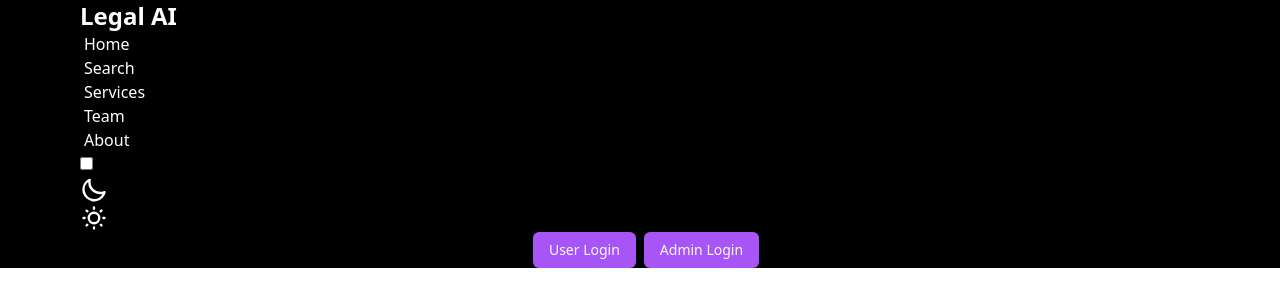
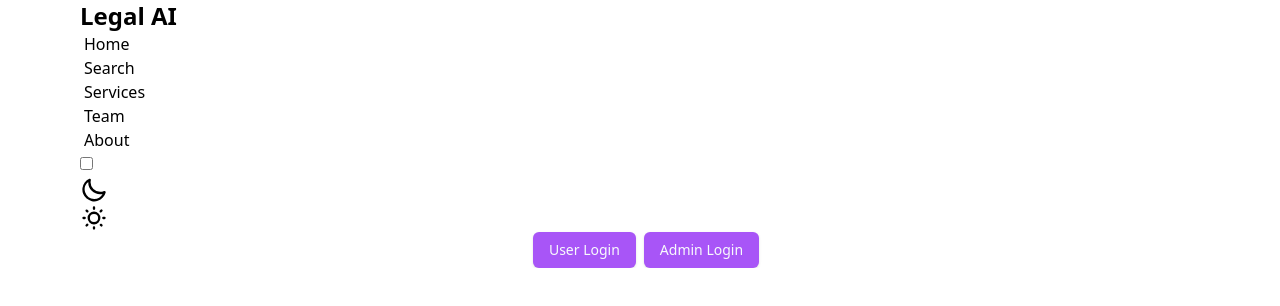
Before and after one commit to abhi311202/Major_Project, a React (Vite) app in the folder Frontend/: page / in a window 1280 px wide. Shown: the top 306 px of the page. Built offline with nearby package versions, Linux system fonts and the light colour scheme.

Commit message:
Super Admin Home File Created- (Sanskar)

```diff
--- a/Frontend/src/App.jsx
+++ b/Frontend/src/App.jsx
@@ -1,6 +1,7 @@
 import Home from "./Home/Home";
 import React, { useEffect } from "react";
 import { Route, Routes, useLocation } from "react-router-dom";
+import SuperAdminHome from "./Home/SuperAdminHome";
 
 
 const App = () => {
@@ -9,6 +10,7 @@ const App = () => {
     <>
         <Routes>
           <Route path="/" element={<Home />} />
+          <Route path="/SuperAdminHome" element={<SuperAdminHome />} />
         </Routes>
     </>
   );
--- /dev/null
+++ b/Frontend/src/Home/SuperAdminHome.jsx
@@ -0,0 +1,11 @@
+import React from 'react'
+
+function SuperAdminHome() {
+  return (
+    <div>
+      <h1>HI Abhi </h1>
+    </div>
+  )
+}
+
+export default SuperAdminHome
--- a/Frontend/src/components/Navbar.jsx
+++ b/Frontend/src/components/Navbar.jsx
@@ -73,7 +73,7 @@ const Navbar = () => {
   return (
     <>
       <div
-        className={`bg-black text-white w-full max-w-none md:px-20 px-4 top-0 left-0 right-0 z-50  ${
+        className={`bg-white text-black w-full max-w-none md:px-20 px-4 top-0 left-0 right-0 z-50  ${
           sticky
             ? "sticky-navbar shadow-md bg-black text-white duration-300 transition-all ease-in-out"
             : ""
@@ -146,6 +146,7 @@ const Navbar = () => {
                 <path d="M5.64,17l-.71.71a1,1,0,0,0,0,1.41,1,1,0,0,0,1.41,0l.71-.71A1,1,0,0,0,5.64,17ZM5,12a1,1,0,0,0-1-1H3a1,1,0,0,0,0,2H4A1,1,0,0,0,5,12Zm7-7a1,1,0,0,0,1-1V3a1,1,0,0,0-2,0V4A1,1,0,0,0,12,5ZM5.64,7.05a1,1,0,0,0,.7.29,1,1,0,0,0,.71-.29,1,1,0,0,0,0-1.41l-.71-.71A1,1,0,0,0,4.93,6.34Zm12,.29a1,1,0,0,0,.7-.29l.71-.71a1,1,0,1,0-1.41-1.41L17,5.64a1,1,0,0,0,0,1.41A1,1,0,0,0,17.66,7.34ZM21,11H20a1,1,0,0,0,0,2h1a1,1,0,0,0,0-2Zm-9,8a1,1,0,0,0-1,1v1a1,1,0,0,0,2,0V20A1,1,0,0,0,12,19ZM18.36,17A1,1,0,0,0,17,18.36l.71.71a1,1,0,0,0,1.41,0,1,1,0,0,0,0-1.41ZM12,6.5A5.5,5.5,0,1,0,17.5,12,5.51,5.51,0,0,0,12,6.5Zm0,9A3.5,3.5,0,1,1,15.5,12,3.5,3.5,0,0,1,12,15.5Z" />
               </svg>
             </label>
+
 
             {authUser || authAdmin ? (
               // <Logout />
@@ -229,6 +230,7 @@ const Navbar = () => {
             )}
           </div>
         </div>
+        {/* <hr class="border-t border-gray-300 my-0"></hr> */}
       </div>
     </>
   );
```
